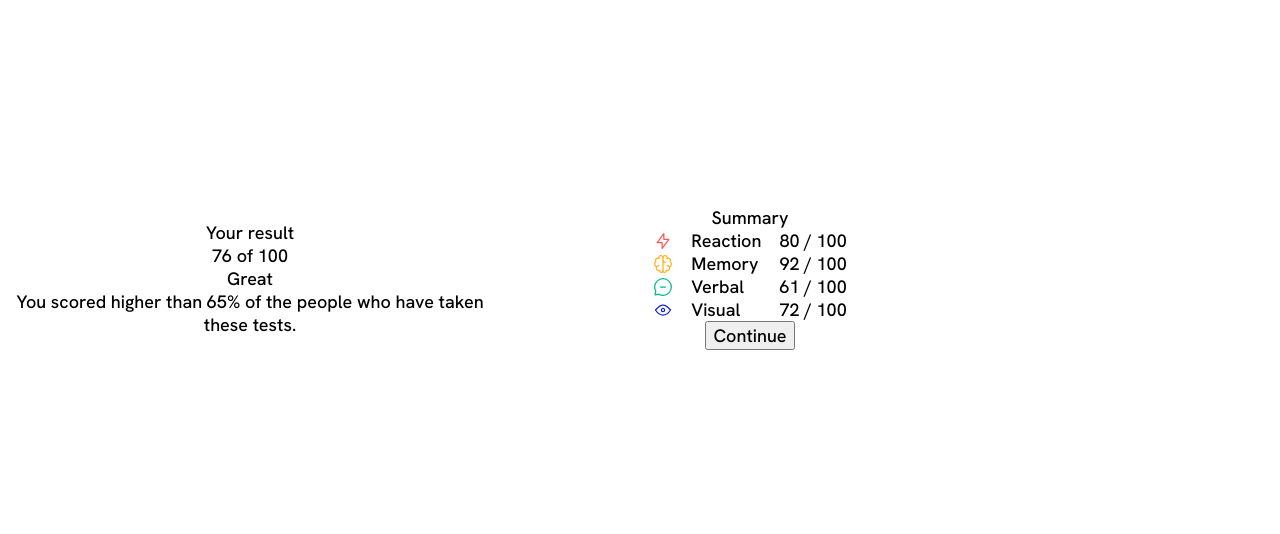
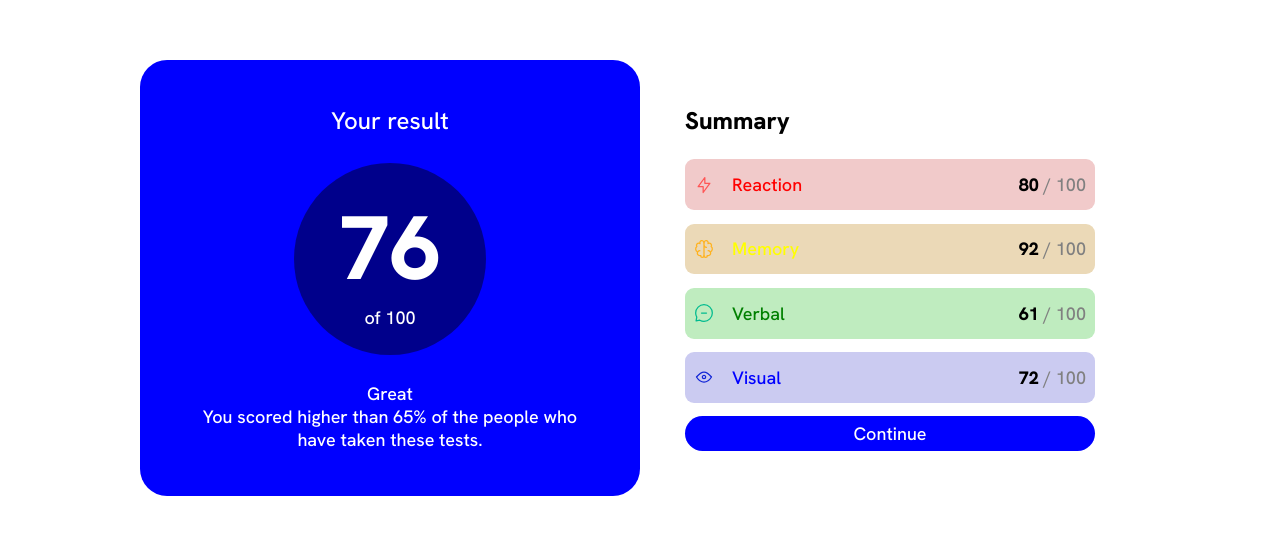
Before and after one commit to nivancheva/result-summary-component-react, a React (Create React App) app: page / in a window 1280 px wide. Shown: the part 122-656 px from the top of the page. Built offline with nearby package versions, Linux system fonts and the light colour scheme.

Commit message:
add general styling

```diff
--- a/src/App.css
+++ b/src/App.css
@@ -19,20 +19,78 @@ body {
     font-family: 'Hanken Grotesk';
     font-weight: 500;
     font-size: 1.125rem;
+
+    min-height: 100vh;
 }
 
-.result-summary {
+.results {
+    background-color: blue;
+    border-radius: 0 0 1.25em 1.25em;
+    overflow: hidden;
     text-align: center;
+
+    color: white;
+
+    display: grid;
+    gap: 1.5em;
+    padding: 2.5em;
 }
 
+.results h1 {
+    font-size: 1.5rem;
+}
+
+.result-score {
+    background-color: darkblue;
+    border-radius: 50%;
+    width: 12rem;
+    margin-inline: auto;
+    aspect-ratio: 1 / 1;
+
+    display: grid;
+    place-content: center;
+}
+
+.result-score span {
+    display: block;
+    font-weight: 900;
+    font-size: 5em;
+}
+
+.summary {
+    padding: 2.5em;
+    display: grid;
+    gap: .75em;
+}
+
+.summary h2 {
+    font-weight: 800;
+    font-size: 1.5rem;
+}
+
+button {
+    cursor: pointer;
+    border: 0;
+    border-radius: 100vh;
+    background-color: blue;
+    color: white;
+}
 
 @media (min-width:800px) {
+    body {
+        display: grid;
+        place-content: center;
+    }
+
     .result-summary {
         display: grid;
         grid-template-columns: repeat(2, 1fr);
         max-width: 1000px;
 
-        place-items: center;
-        min-height: 100vh;
+        margin-inline: 2em;
+    }
+
+    .results {
+        border-radius: 1.5em;
     }
 }
--- a/src/App.js
+++ b/src/App.js
@@ -12,7 +12,7 @@ function App() {
       <div className='result-summary'>
         <div className='results'>
           <h1>Your result</h1>
-          <p><span>76</span> of 100</p>
+          <p className='result-score'><span>76</span> of 100</p>
           <div>
             <p>Great</p>
             <p>You scored higher than 65% of the people who have taken these tests.</p>
--- a/src/SummaryItem.css
+++ b/src/SummaryItem.css
@@ -6,4 +6,35 @@
 
 .summary-item {
     justify-content: space-between;
+    padding: .5em;
+    border-radius: .5em;
 }
+
+.summary-score {
+    color: grey;
+}
+
+.summary-score span {
+    font-weight: 800;
+    color:black
+}
+
+.item-red {
+    background-color: rgb(241, 202, 202);
+    color: red;
+}
+
+.item-yellow {
+    background-color: rgb(235, 217, 183);
+    color: yellow;
+}
+
+.item-green {
+    background-color: rgb(191, 236, 191);
+    color: green;
+}
+
+.item-blue {
+    background-color: rgb(203, 203, 241);
+    color: blue;
+}
```
